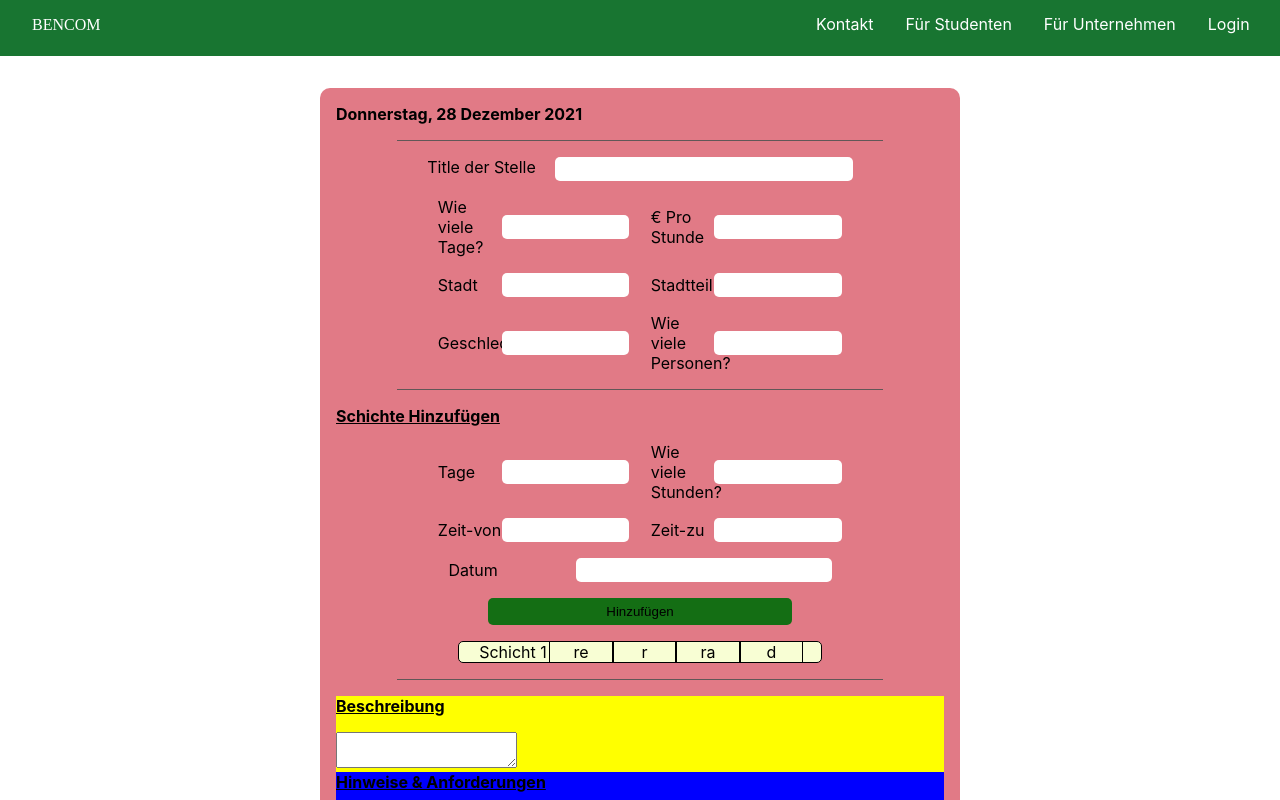
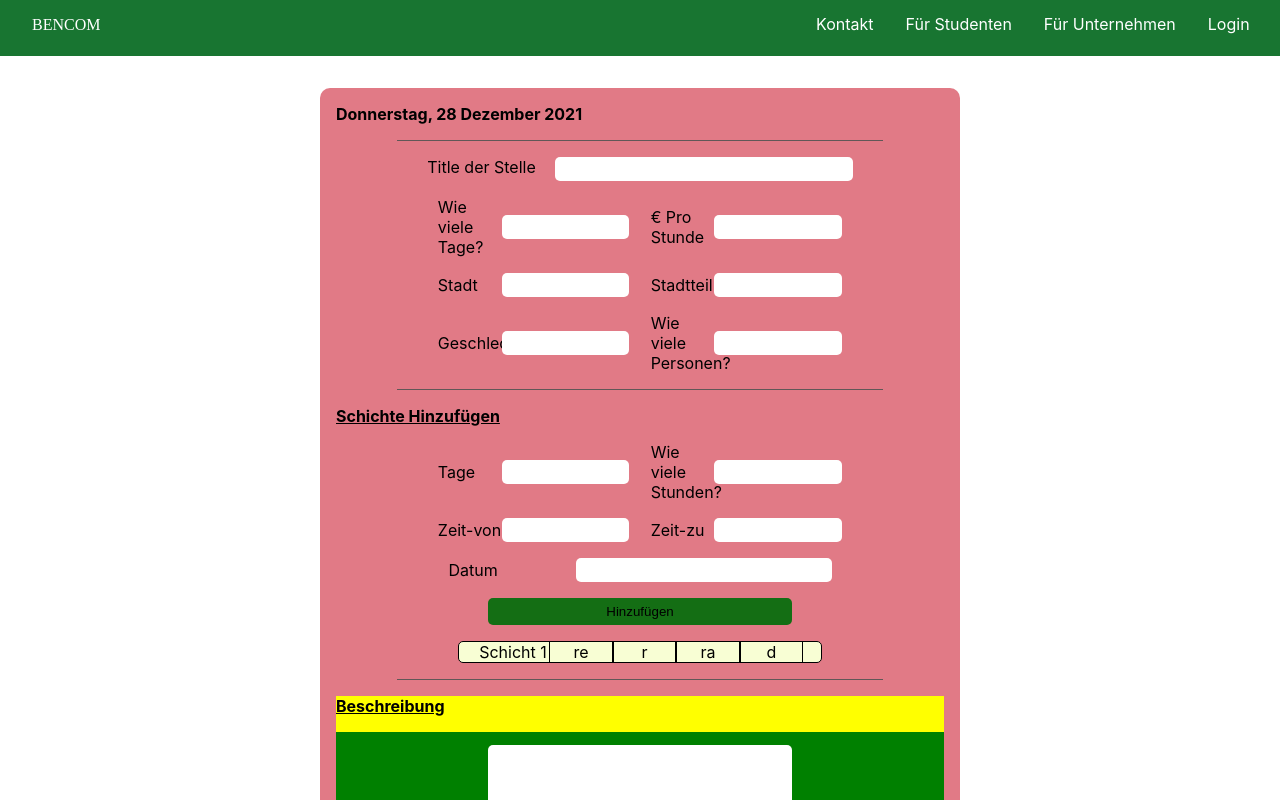
Before and after one commit to mohamadali13/bachelorarbeit, a React (Create React App) app in the folder client/: page / in a window 1280 px wide. Shown: the top 800 px of the page. Built offline with nearby package versions, Linux system fonts and the light colour scheme.

Commit message:
addOfferPage

```diff
--- a/client/src/components/AddOfferPage/MainSection.js
+++ b/client/src/components/AddOfferPage/MainSection.js
@@ -116,13 +116,13 @@ const theSection = () => {
             <div className="titeBottomDivAddOffer">
               <p className="titeBottomAddOfferText">Beschreibung</p>
             </div>
-            <div className=""><textarea></textarea></div>
+            <div className="textareaWrapAddOffer"><textarea  maxLength='200'  className='textAreaAddOffer'></textarea></div>
           </div>
           <div className="hinweiseAddOffer">
             <div className="titeBottomDivAddOffer">
               <p className="titeBottomAddOfferText">Hinweise & Anforderungen</p>
             </div>
-            <div className=""><textarea></textarea></div>
+            <div className="textareaWrapAddOffer"><textarea  maxLength='200' className='textAreaAddOffer' ></textarea></div>
           </div>
           <div className="adresseAddOffer">
             <div className="titeBottomDivAddOffer">
--- a/client/src/style/AddOfferPage/AddOfferPage.scss
+++ b/client/src/style/AddOfferPage/AddOfferPage.scss
@@ -161,6 +161,18 @@
   font-weight: bold;
   text-decoration: underline;
 }
+.textareaWrapAddOffer{
+  width: 100%;
+  background-color: green;
+  text-align: center;
+}
+.textAreaAddOffer{
+  width: 50%;
+  height: 6em;
+  margin: 1em;
+  border-radius: 5px;
+  border: 0;
+}
 //media Query
 @media only screen and (max-width: 1200px) {
   .addOfferInputLongInWrap {
```
